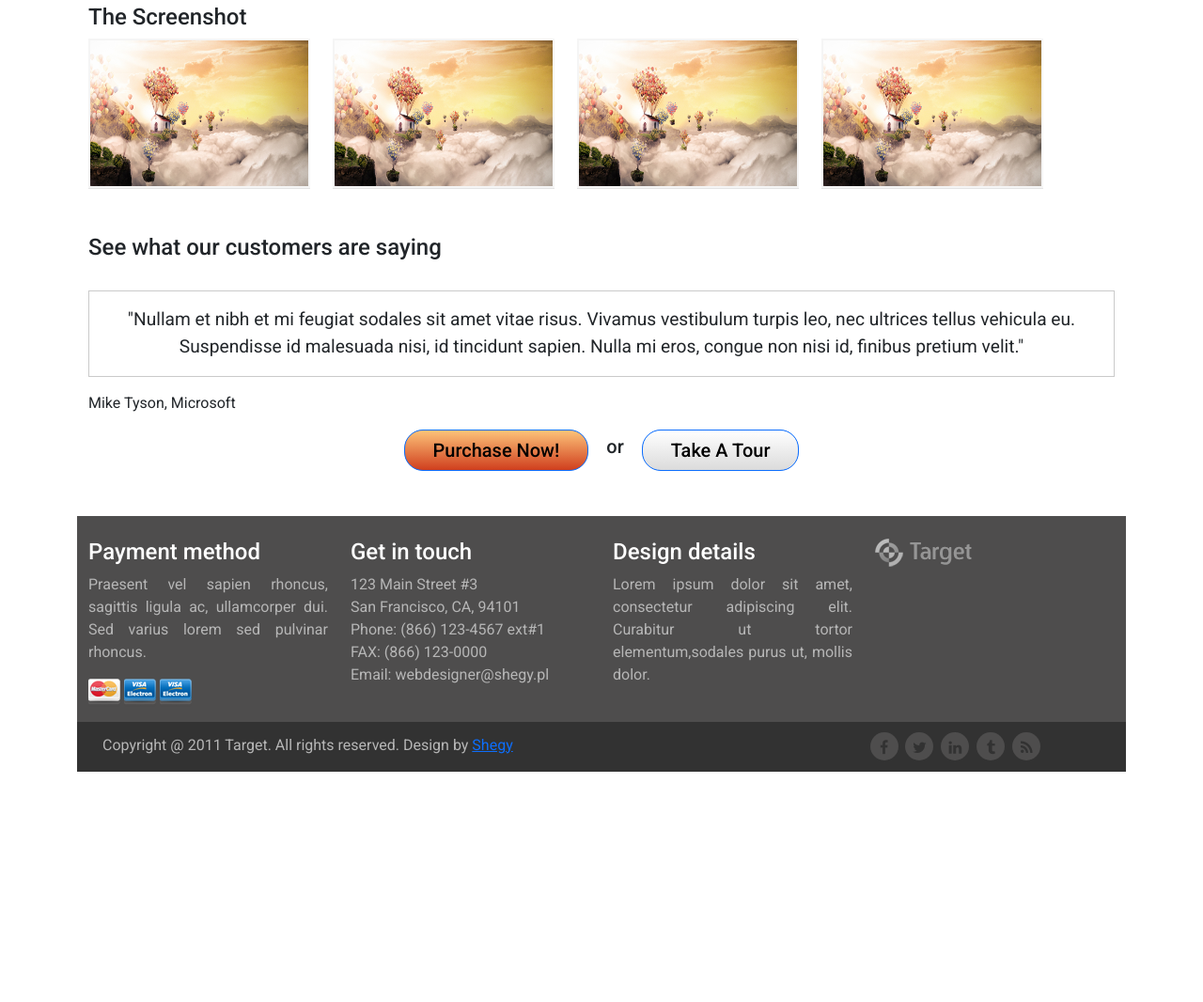
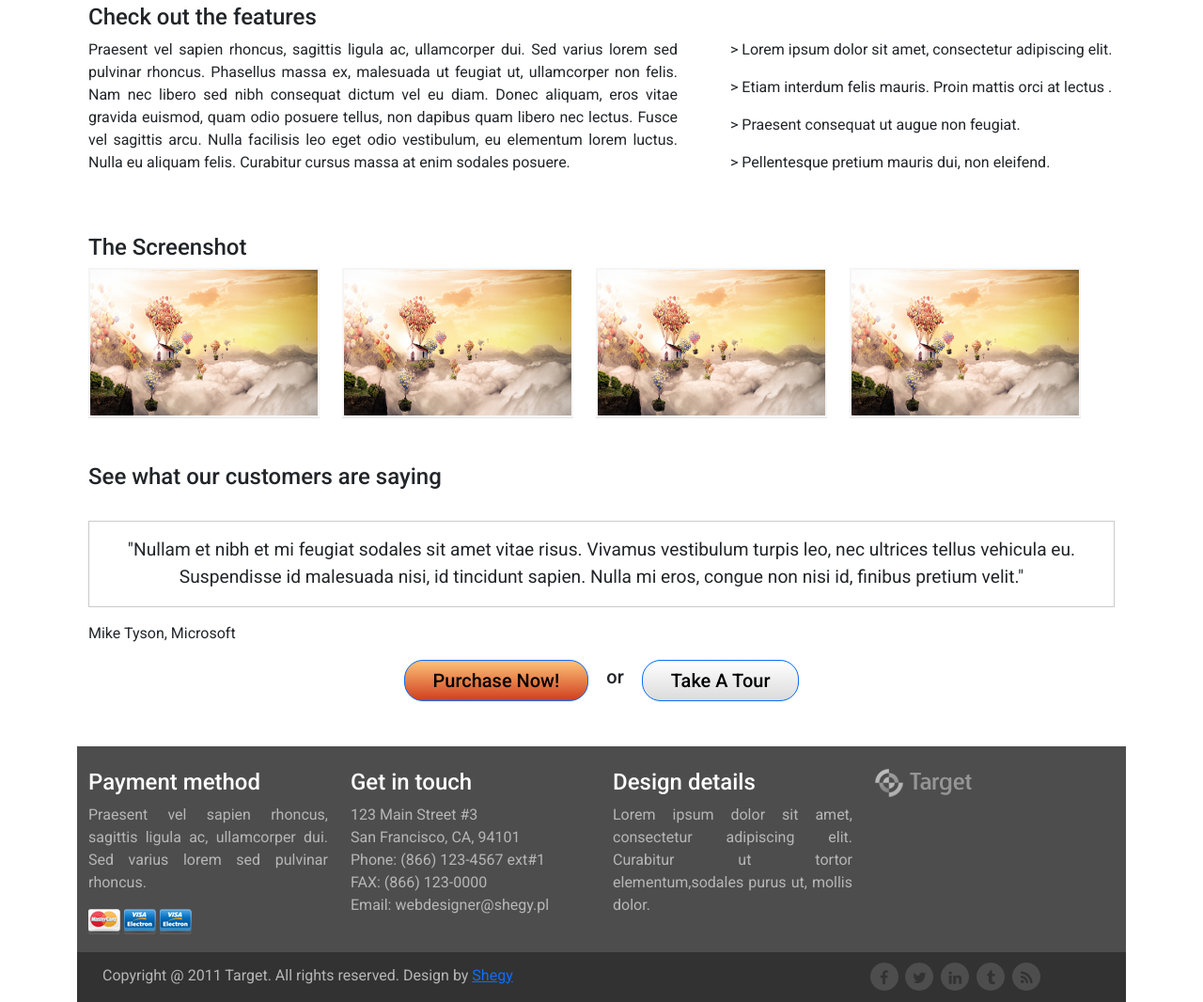
Before and after one commit to kimnamlhn/Target-Landing-Page, a plain HTML site: page index.html in a window 1280 px wide. Shown: the part 499-1565 px from the top of the page at 94% size. Before the commit the page ends 1320 px from the top, so only its background shows below. Drawn offline with nearby package versions, Linux system fonts and the light colour scheme.

Commit message:
checkout feature section

```diff
--- a/index.html
+++ b/index.html
@@ -13,7 +13,7 @@
     <!-- Link custom css -->
     <link rel="stylesheet" href="./styles.css">
     <!-- Front awsome -->
-    <link rel="stylesheet" href="https://cdnjs.cloudflare.com/ajax/libs/font-awesome/4.7.0/css/font-awesome.min.css">
+    <link rel="stylesheet" href="https://cdnjs.cloudflare.com/ajax/libs/font-awesome/4.7.0/css/font-awesome.css">
 </head>
 
 <body>
@@ -70,8 +70,46 @@
 
         <!-- End info -->
 
+        <!-- Checkout feature -->
+        <section class="mt-5">
+            <div class="container">
+                <h4>Check out the features</h4>
+                <div class="row">
+                    <div class="col-7">
+                        Praesent vel sapien rhoncus, sagittis ligula ac, ullamcorper dui. Sed varius lorem sed pulvinar
+                        rhoncus.
+                        Phasellus massa ex, malesuada ut feugiat ut, ullamcorper non felis. Nam nec libero sed nibh
+                        consequat
+                        dictum vel eu diam. Donec aliquam, eros vitae gravida euismod, quam odio posuere tellus, non
+                        dapibus
+                        quam libero nec lectus. Fusce vel sagittis arcu. Nulla facilisis leo eget odio vestibulum, eu
+                        elementum
+                        lorem luctus. Nulla eu aliquam felis. Curabitur cursus massa at enim sodales posuere.
+                    </div>
+                    <div class="col-5">
+                        <ul>
+                            <li>
+                                <p class="inline text-features">> Lorem ipsum dolor sit amet, consectetur adipiscing elit.
+                                </p>
+                            </li>
+                            <li>
+                                <p class="inline text-features">> Etiam interdum felis mauris. Proin mattis orci at lectus .
+                                </p>
+                            </li>
+                            <li>
+                                <p class="inline text-features">> Praesent consequat ut augue non feugiat.</p>
+                            </li>
+                            <li>
+                                <p class="inline text-features">> Pellentesque pretium mauris dui, non eleifend.</p>
+                            </li>
+                        </ul>
+                    </div>
+                </div>
+            </div>
+        </section>
+        <!-- End checkout feature -->
+
         <!-- Screenshot -->
-                <!-- The Screenshot -->
                 <section class="mt-5">
                     <div class="container">
                         <h4>The Screenshot</h4>
@@ -94,7 +132,7 @@
         <!-- End screenshot -->
 
         <!-- Feed back -->
-        <section id="feedback" class="mt-5">
+        <section class="mt-5">
             <div class="container">
                 <h4>See what our customers are saying</h4>
                 <blockquote class="font-italic mt-4">
@@ -157,11 +195,11 @@
                     </div>
 
                     <div class="col-3">
-                        <a href="#" class="fa fa-facebook"></a>
-                        <a href="#" class="fa fa-twitter"></a>
-                        <a href="#" class="fa fa-linkedin"></a>
-                        <a href="#" class="fa fa-tumblr"></a>
-                        <a href="#" class="fa fa-rss"></a>
+                        <i class="fa fa-facebook" aria-hidden="true"></i>
+                        <i class="fa fa-twitter" aria-hidden="true"></i>
+                        <i class="fa fa-linkedin" aria-hidden="true"></i>
+                        <i class="fa fa-tumblr" aria-hidden="true"></i>
+                        <i class="fa fa-rss" aria-hidden="true"></i>
                     </div>
                 </div>
             </div>
--- a/styles.css
+++ b/styles.css
@@ -15,6 +15,9 @@ a {
     font-family: 'Roboto', sans-serif;
 }
 
+ul {
+    list-style: none;
+}
 /* End base */
 
 
@@ -150,7 +153,7 @@ blockquote {
 /* Screenshot */
 /* Screenshot */
 .screenshot {
-    width: 260px;
+    width: 270px;
     height: 160px;
 }
 
```
